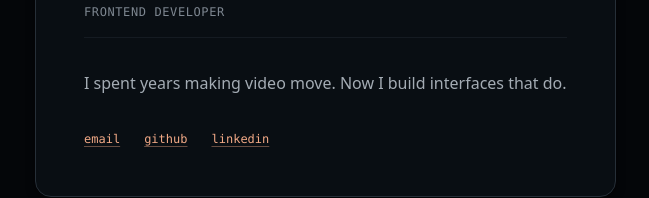
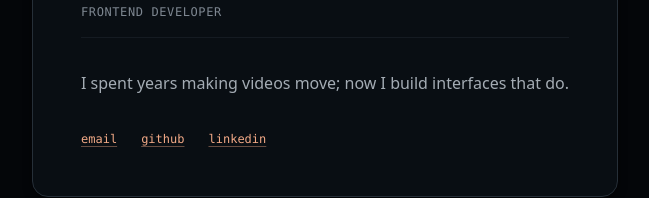
Before and after one commit to LouisLP/me, a Vue app: page / in a window 1280 px wide. Shown: the part 351-549 px from the top of the page, without its empty margins (315-964 px from the left). Built offline with nearby package versions, Linux system fonts and the light colour scheme.

Commit message:
Slightly adjusted description on card

```diff
--- a/src/components/BusinessCard.vue
+++ b/src/components/BusinessCard.vue
@@ -21,8 +21,7 @@ const { index: roleIndex } = useRoleCycle(profile.roles)
     </header>
 
     <p class="card-bio">
-      I spent years making video move. Now I build interfaces
-      that do.
+      I spent years making videos move; now I build interfaces that do.
     </p>
 
     <footer class="card-links">
```
